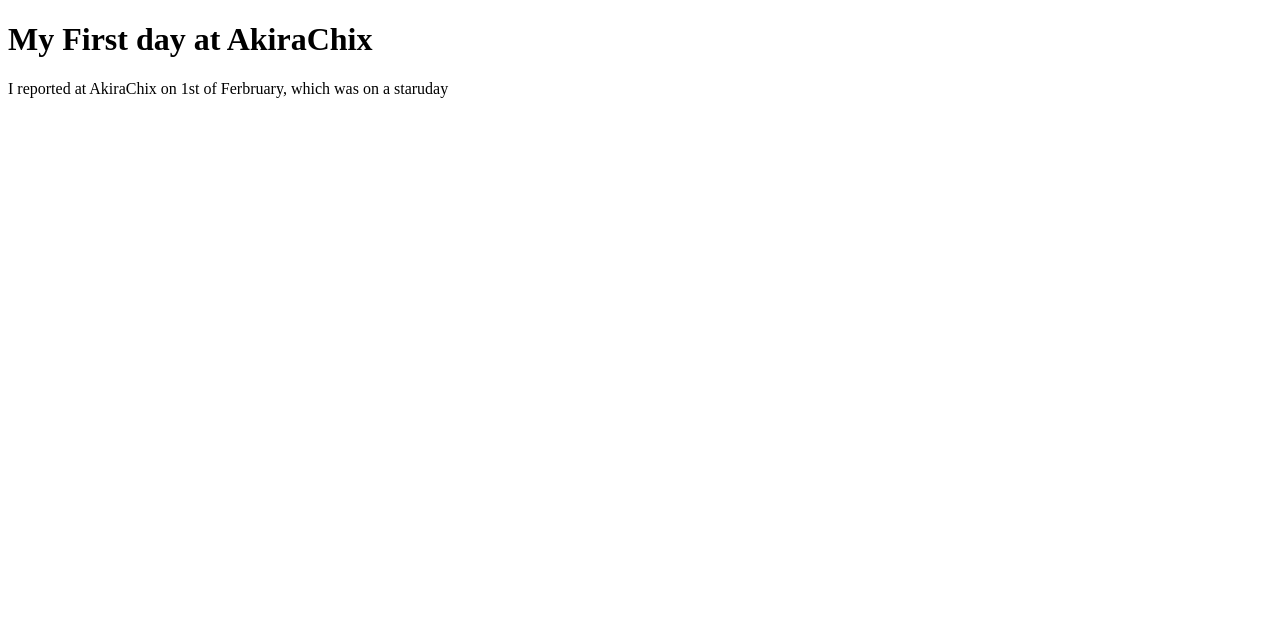
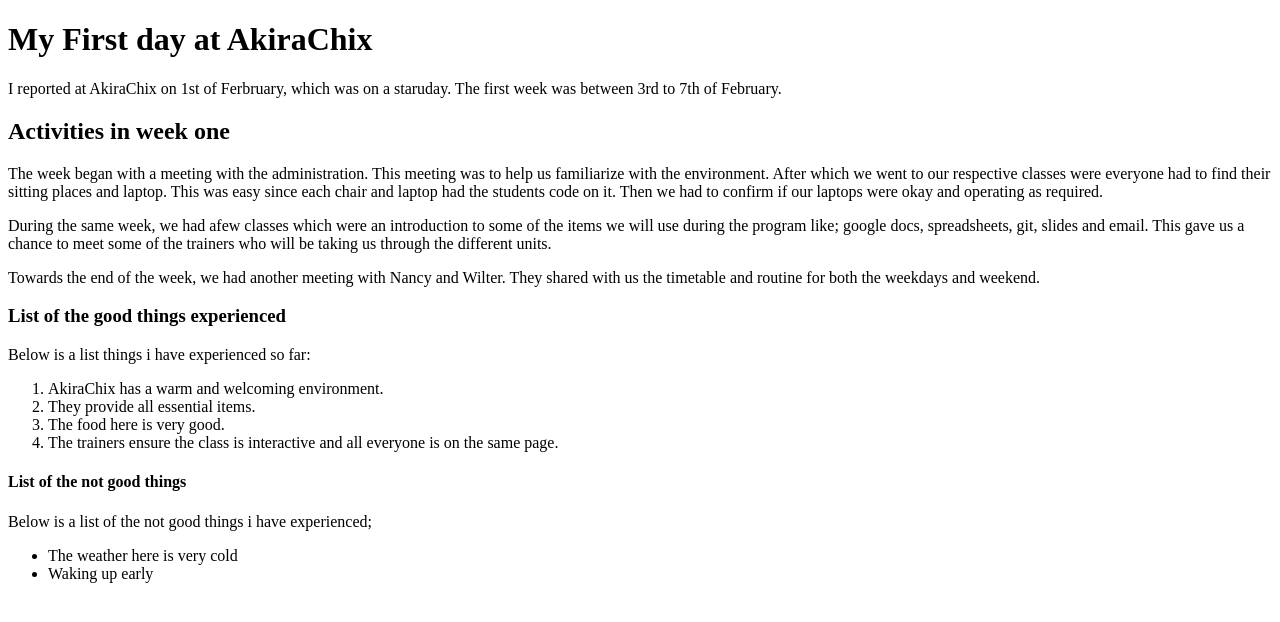
Before and after one commit to mercykilonzo/My-Assignment, a plain HTML site: page First-Assigned/index.html in a window 1280 px wide. Drawn offline with Linux system fonts and the light colour scheme.

Commit message:
made the body

```diff
--- a/First-Assigned/index.html
+++ b/First-Assigned/index.html
@@ -7,6 +7,27 @@
 </head>
 <body>
     <h1>My First day at AkiraChix</h1>
-    <p>I reported at AkiraChix on 1st of Ferbruary, which was on a staruday </p>
+    <p>I reported at AkiraChix on 1st of Ferbruary, which was on a staruday. The first week was between 3rd to 7th of February.</p>
+    <h2>Activities in week one</h2>
+    <p>The week began with a meeting with the administration. This meeting was to help us familiarize with the environment.
+        <span> After which we went to our respective classes were everyone had to find their sitting places and laptop.</span>
+        <span> This was easy since each chair and laptop had the students code on it. Then we had to confirm if our laptops were okay and operating as required.</span></p>
+    <p>During the same week, we had afew classes  which were an introduction to some of the items we will use during the program like; google docs, spreadsheets, git, slides and email.
+        <span>This gave us a chance to meet some of the trainers who will be taking us through the different units.</span></p>
+    <p>Towards the end of the week, we had another meeting with Nancy and Wilter. They shared with us the timetable and routine for both the weekdays and weekend.</p>
+    <h3>List of the good things experienced</h3>
+    <p>Below is a list things i have experienced so far:</p>
+    <ol>
+        <li>AkiraChix has a warm and welcoming environment.</li>
+        <li> They provide all essential items.</li>
+        <li> The food here is very good.</li>
+        <li>The trainers ensure the class is interactive and all everyone is on the same page.</li>
+    </ol>
+    <h4>List of the not good things</h4>
+    <p>Below is a list of the not good things i have experienced;</p>
+    <ul>
+        <li>The weather here is very cold</li>
+        <li> Waking up early</li>
+    </ul>
 </body>
 </html>
```
